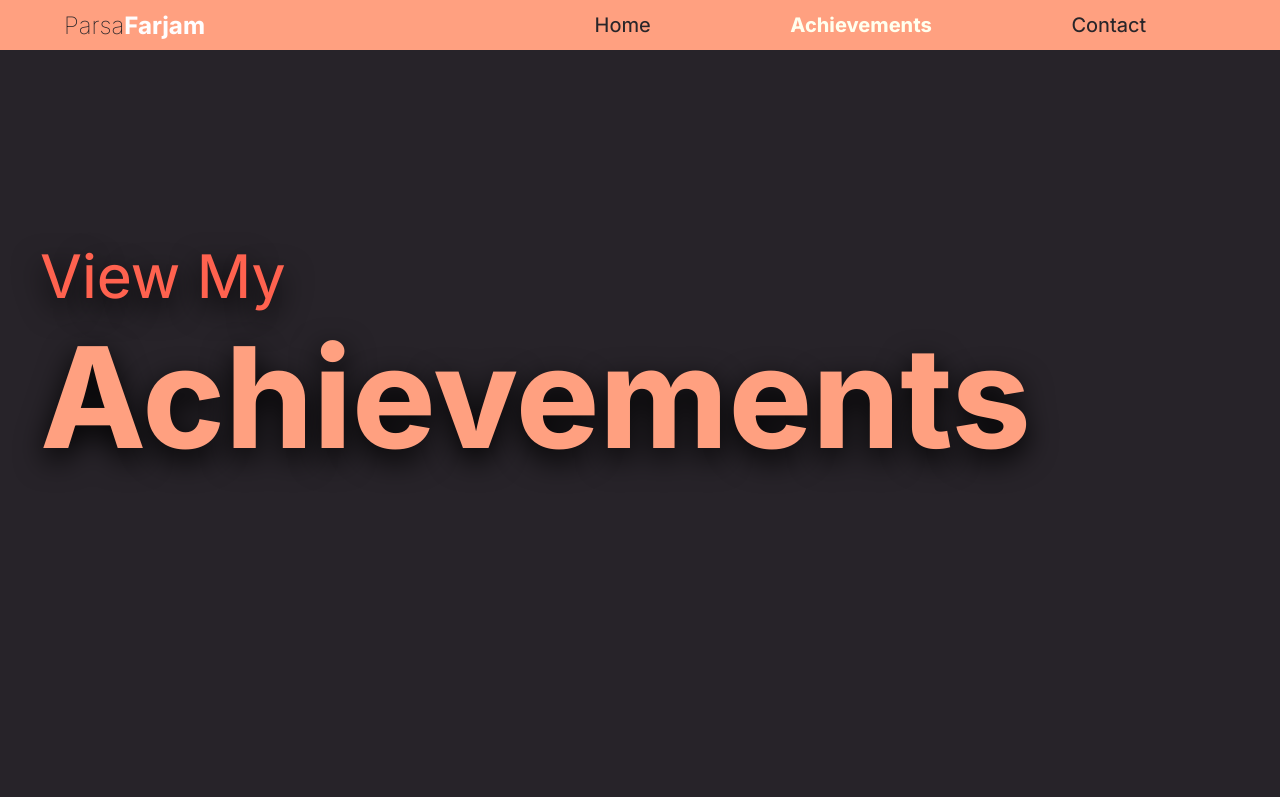
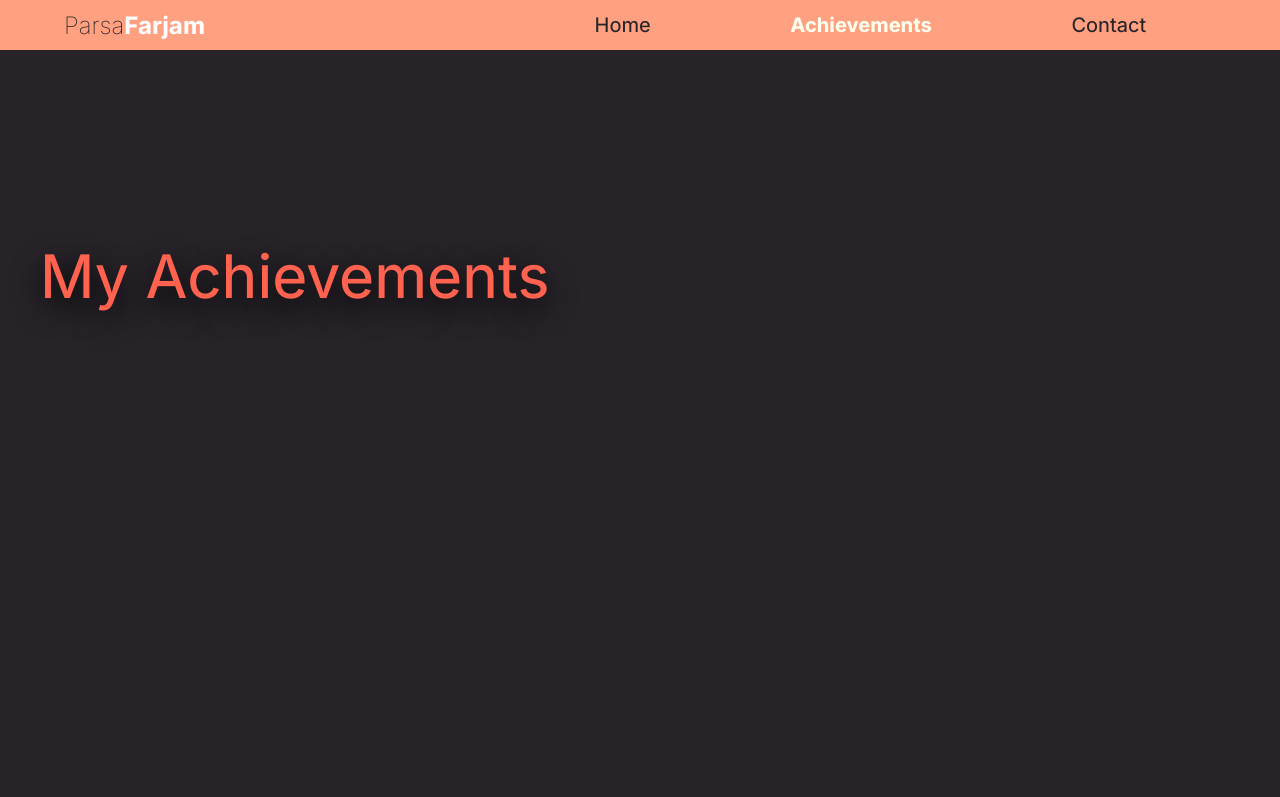
Before and after one commit to RandomProgrammerGuy/parsafarjam, a plain HTML site: page en/achievements.html in a window 1280 px wide. Shown: the top 797 px of the page. Drawn offline with Linux system fonts and the light colour scheme.

Commit message:
Solved Bug

```diff
--- a/en/achievements.html
+++ b/en/achievements.html
@@ -28,8 +28,7 @@
     </nav>
     <main>
         <section class="page-section lighter" id="section1">
-            <h2 class="title" id="hello-there">View My</h2>
-            <h1 class="title">Achievements</h1>
+            <h2 class="title" id="hello-there">My Achievements</h2>
         </section>
         <section class="page-section darker">
             <h2 class="section-title">Scholar Achievements</h2>
```
Also changed, not shown: 1 other file.
